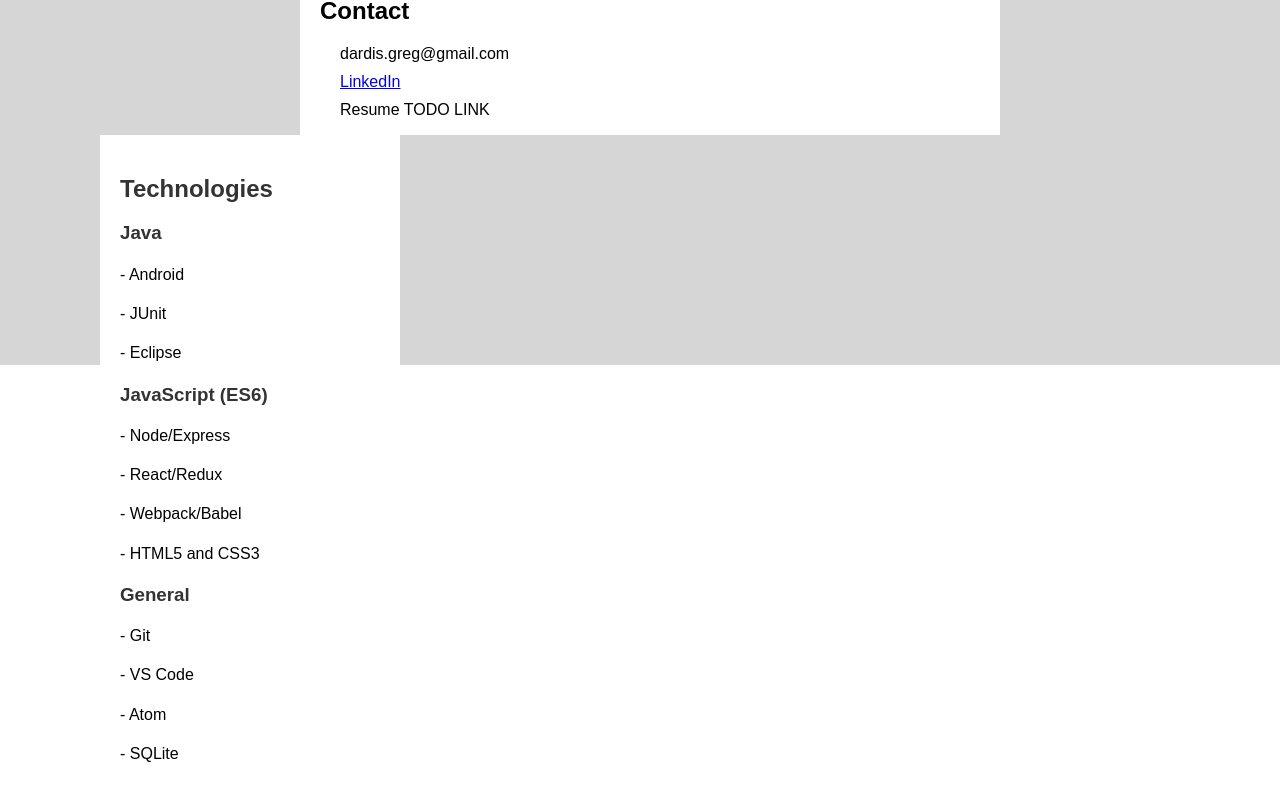
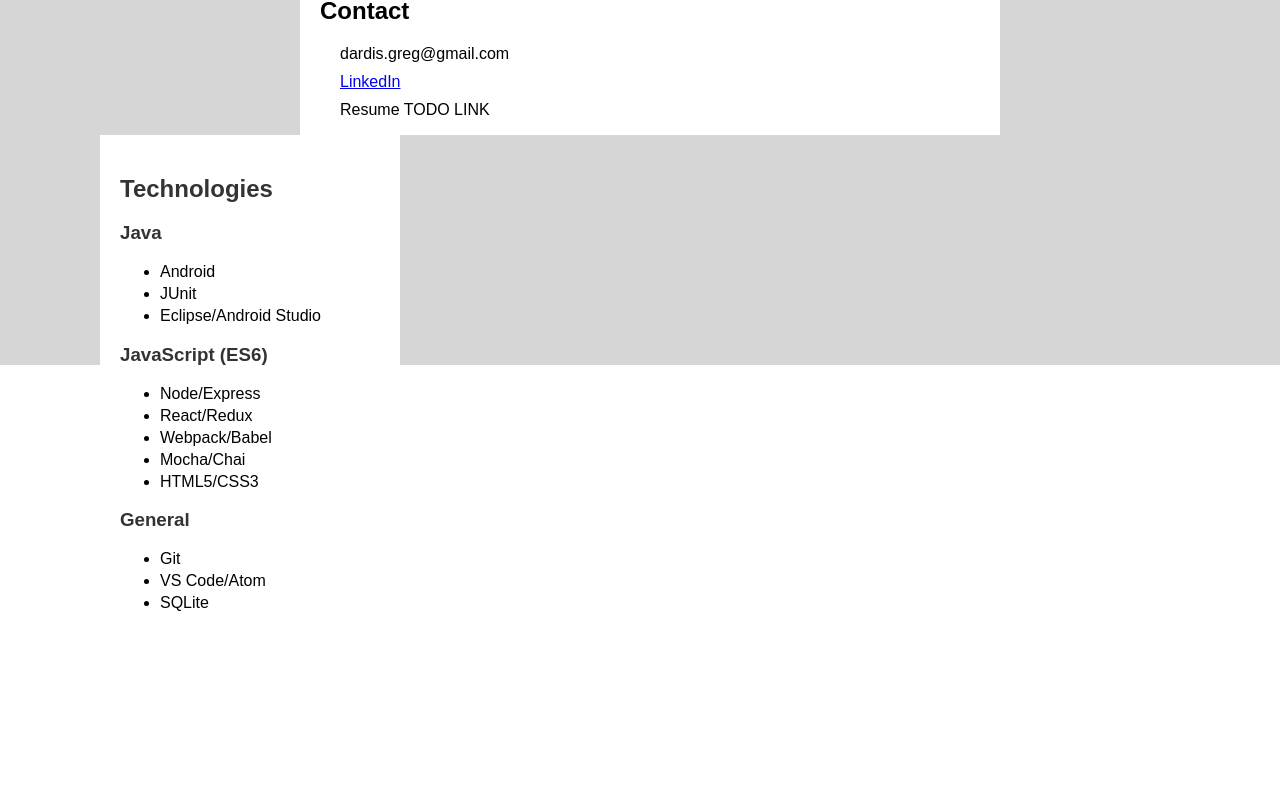
Before and after one commit to gregdardis/personal-website, a React (Create React App) app: page / in a window 1280 px wide. Shown: the part 777-1577 px from the top of the page. After the commit the page ends 1425 px from the top, so only its background shows below. Built offline with nearby package versions, Linux system fonts and the light colour scheme.

Commit message:
fixed technologies component content

```diff
--- a/src/components/technologies/Technologies.js
+++ b/src/components/technologies/Technologies.js
@@ -6,19 +6,25 @@ const Technologies = () => (
   <div className='technologies'>
     <h2>Technologies</h2>
     <h3>Java</h3>
-    <h4>- Android</h4>
-    <h4>- JUnit</h4>
-    <h4>- Eclipse</h4>
+    <ul>
+      <li>Android</li>
+      <li>JUnit</li>
+      <li>Eclipse/Android Studio</li>
+    </ul>
     <h3>JavaScript (ES6)</h3>
-    <h4>- Node/Express</h4>
-    <h4>- React/Redux</h4>
-    <h4>- Webpack/Babel</h4>
-    <h4>- HTML5 and CSS3</h4>
+    <ul>
+      <li>Node/Express</li>
+      <li>React/Redux</li>
+      <li>Webpack/Babel</li>
+      <li>Mocha/Chai</li>
+      <li>HTML5/CSS3</li>
+    </ul>
     <h3>General</h3>
-    <h4>- Git</h4>
-    <h4>- VS Code</h4>
-    <h4>- Atom</h4>
-    <h4>- SQLite</h4>
+    <ul>
+      <li>Git</li>
+      <li>VS Code/Atom</li>
+      <li>SQLite</li>
+    </ul>
   </div>
 );
 
--- a/src/components/technologies/technologies.css
+++ b/src/components/technologies/technologies.css
@@ -6,6 +6,6 @@
   color: #333333;
 }
 
-.technologies h4 {
-  font-weight: normal;
+.technologies li {
+  margin-bottom: 4px;
 }
```
